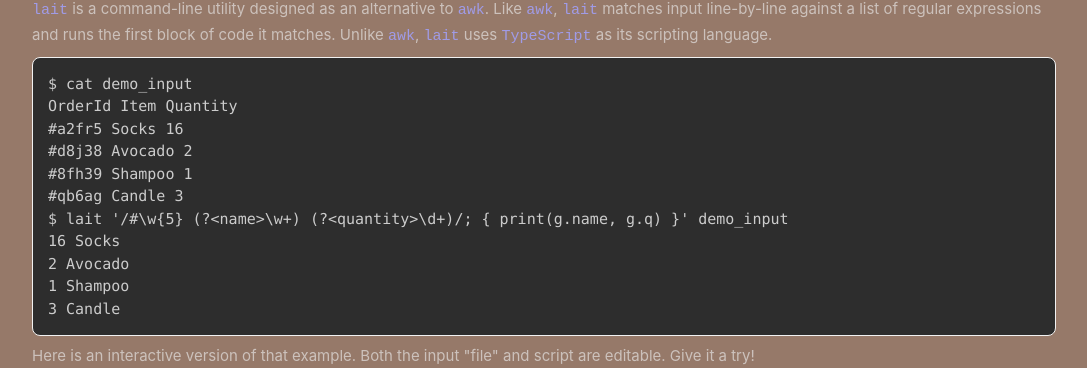
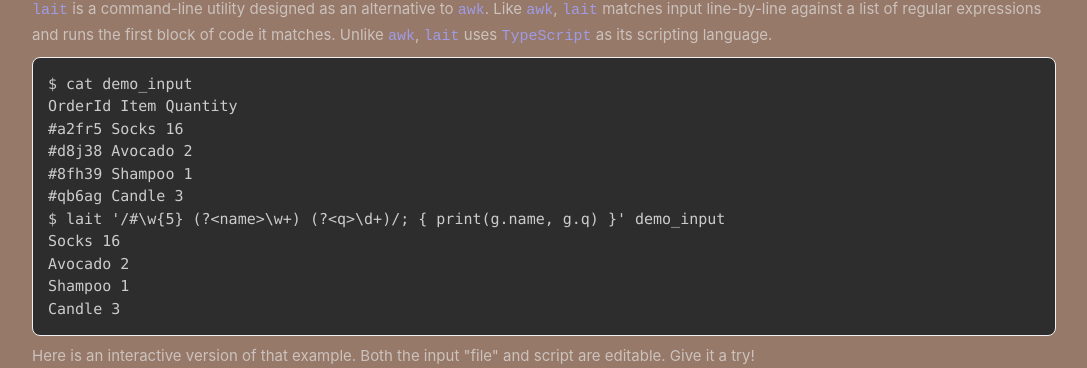
Before and after one commit to ajbowen249/lait, a Vue app in the folder packages/lait-docs-site/: page / in a window 1280 px wide. Shown: the part 414-782 px from the top of the page, without its empty margins (96-1183 px from the left). Built offline with nearby package versions, Linux system fonts and the light colour scheme.

Commit message:
chore: fix error in readme

```diff
--- a/packages/lait-docs-site/src/views/HomeView.vue
+++ b/packages/lait-docs-site/src/views/HomeView.vue
@@ -14,11 +14,11 @@ OrderId Item Quantity
 #d8j38 Avocado 2
 #8fh39 Shampoo 1
 #qb6ag Candle 3
-$ lait '/#\w{5} (?&lt;name&gt;\w+) (?&lt;quantity&gt;\d+)/; { print(g.name, g.q) }' demo_input
-16 Socks
-2 Avocado
-1 Shampoo
-3 Candle
+$ lait '/#\w{5} (?&lt;name&gt;\w+) (?&lt;q&gt;\d+)/; { print(g.name, g.q) }' demo_input
+Socks 16
+Avocado 2
+Shampoo 1
+Candle 3
 </code></pre>
 <p>Here is an interactive version of that example. Both the input &quot;file&quot; and script are editable. Give it a try!</p>
 
```
Also changed, not shown: packages/docs-generator/docs.md (+5 -5 lines), 1 other file (tests, documents, lock files or other folders).
